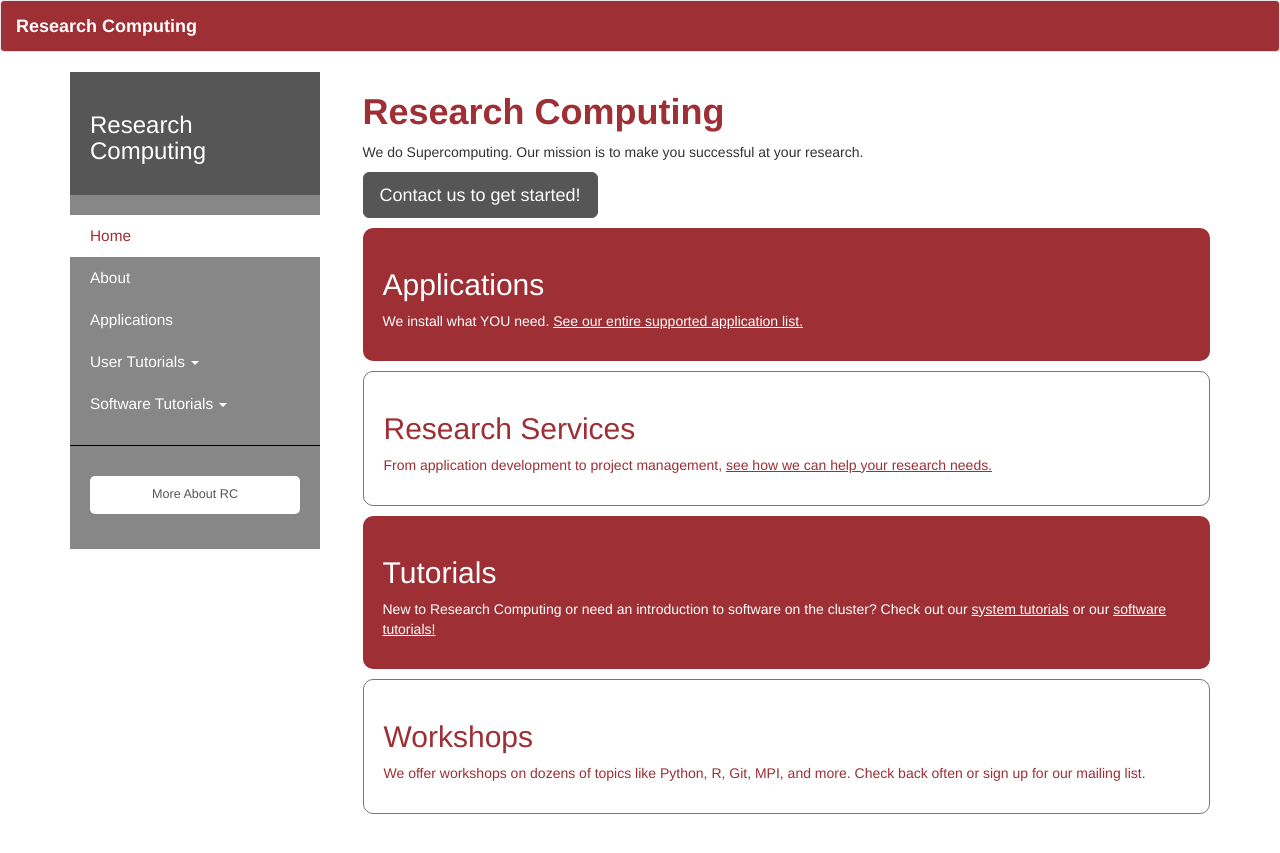
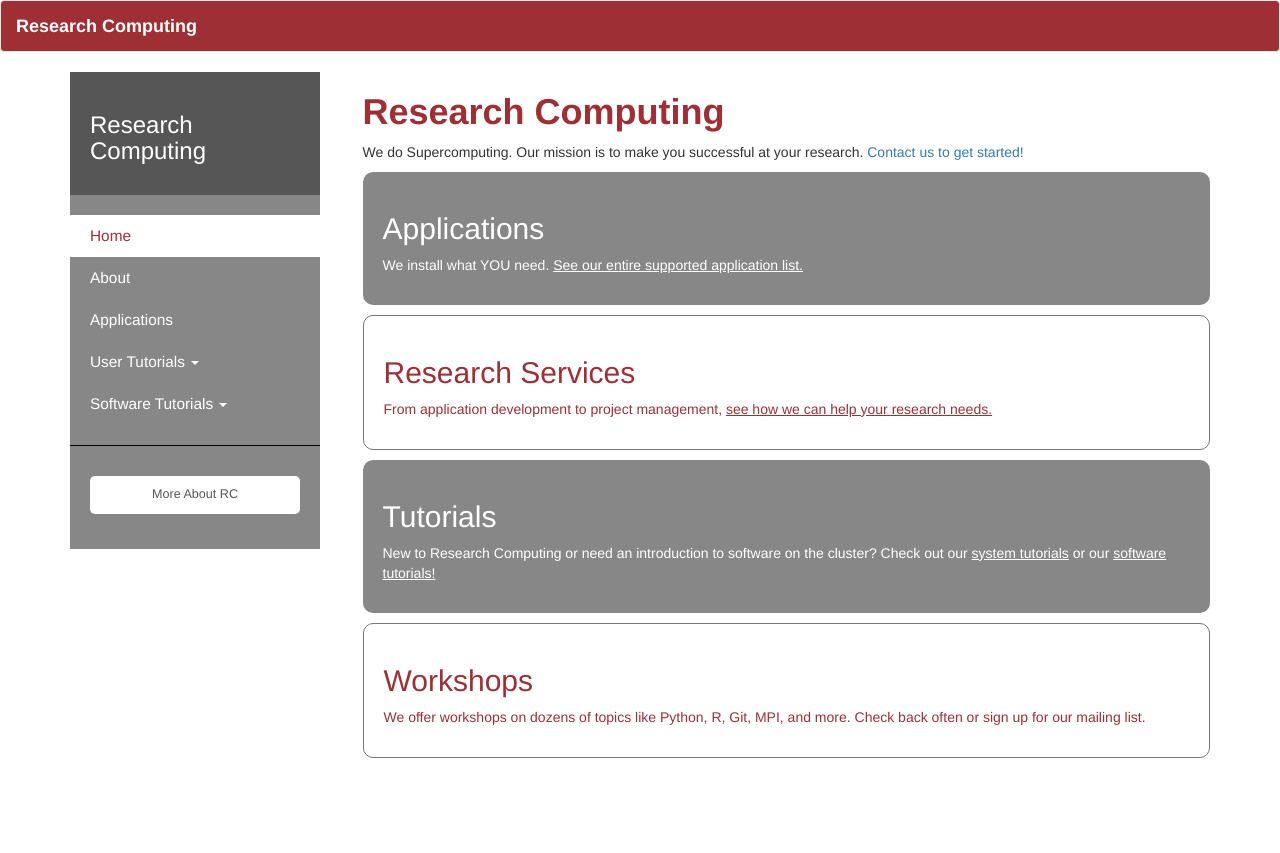
Before and after one commit to aholdeman/test-site, a Jekyll site: the page built from index.html, in a window 1280 px wide. Shown: the top 853 px of the page. Built offline with Jekyll 4.4.1, drawn with Linux system fonts in a browser that asks for light colours.

Commit message:
Made minor changes to first page

```diff
--- a/css/main.css
+++ b/css/main.css
@@ -8,7 +8,7 @@ h1, h2, h3, h4 {
 }
 
 .blue-box {
-    background-color: #9D2F35;
+    background-color: #878787;
     padding: 20px;
     color: white;
     border-radius: 10px;
--- a/index.html
+++ b/index.html
@@ -5,10 +5,8 @@ title: Research Computing
 <link rel="stylesheet" href="css/main.css">
 
         <h1><strong>Research Computing</strong></h1>
-        <p>We do Supercomputing. Our mission is to make you successful at your research.</p>
-        <p><a class="btn btn-primary btn-lg header-button" href="https://usc-rc.com/contact/">
-            Contact us to get started!
-        </a></p>
+        <p>We do Supercomputing. Our mission is to make you successful at your research.
+            <a href="https://usc-rc.com/contact/"> Contact us to get started! </a></p>
     <div>
         <div class="blue-box">
             <h2>Applications</h2>
```
